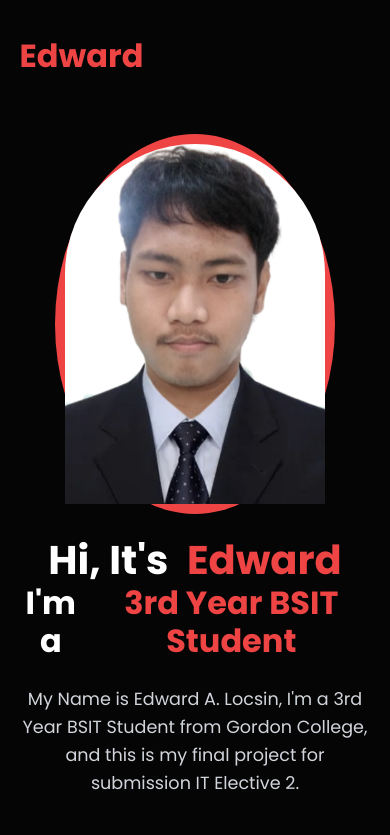
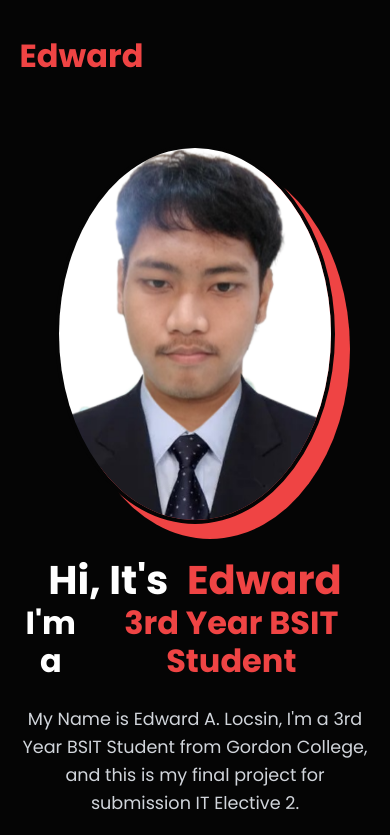
Before and after one commit to 202411991-dotcom/BSIT3E__portfolio, a React (Vite) app: page / in a window 390 px wide. Shown: the top 835 px of the page. Built offline with nearby package versions, Linux system fonts and the light colour scheme.

Commit message:
Update index.css

```diff
--- a/src/index.css
+++ b/src/index.css
@@ -75,6 +75,7 @@ body {
   width: 100%;
 }
 
+/* --- Image Alignment Fix --- */
 .image-wrapper {
   position: relative;
   display: flex;
@@ -84,11 +85,13 @@ body {
 
 .red-ellipse {
   position: absolute;
-  width: 400px;
-  height: 550px;
+  width: 380px;
+  height: 530px;
   background-color: #ef4444;
-  border-radius: 50%;
+  border-radius: 50%; /* Makes it a perfect oval */
   z-index: 0;
+  /* Offsets the red oval to peek out from the bottom-right */
+  transform: translate(15px, 15px);
 }
 
 .profile-img {
@@ -97,12 +100,12 @@ body {
   width: 380px;
   height: 530px;
   object-fit: cover;
-  object-position: top;
-  border-top-left-radius: 200px;
-  border-top-right-radius: 200px;
-  filter: grayscale(20%);
+  object-position: top center;
+  border-radius: 50%; /* Cuts your photo into a perfect oval */
+  border: 4px solid #050505; /* Adds a dark border between photo and red shape */
 }
 
+/* --- Text Content --- */
 .text-content {
   display: flex;
   flex-direction: column;
@@ -358,7 +361,7 @@ body {
   border-top: 1px solid #222;
 }
 
-/* --- Responsive --- */
+/* --- Responsive Design --- */
 @media (max-width: 992px) {
   .hero-container {
     grid-template-columns: 1fr;
@@ -368,7 +371,7 @@ body {
   }
 
   .image-wrapper {
-    order: -1;
+    order: -1; /* Puts image on top on mobile */
   }
 
   .text-content h2 {
@@ -395,8 +398,8 @@ body {
   }
 
   .profile-img {
-    width: 260px;
-    height: 360px;
+    width: 280px;
+    height: 380px;
   }
 
   .text-content h1 {
```
